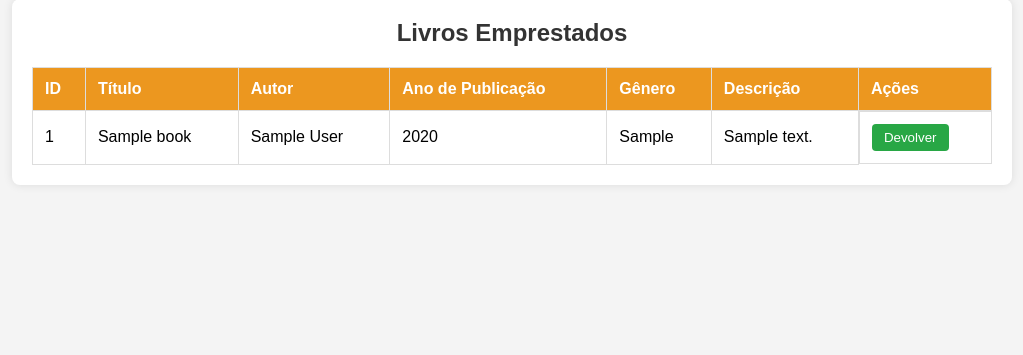
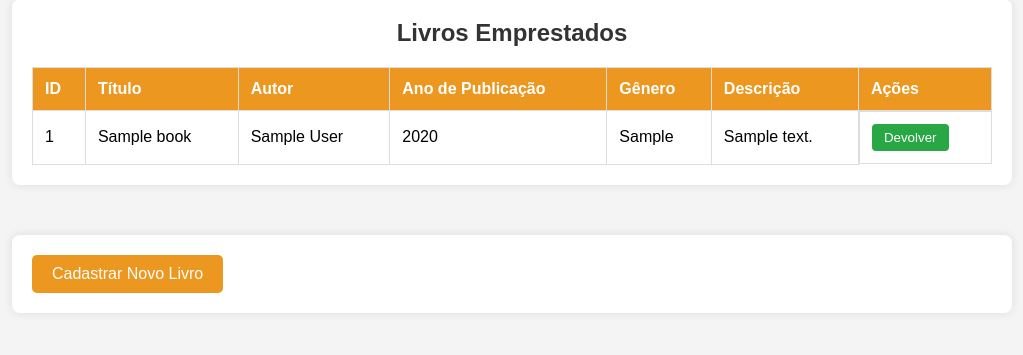
Before and after one commit to IMPedrosa/BiblioShare, a Flask app: page /my-books in a window 1280 px wide. Shown: the part 321-676 px from the top of the page, without its empty margins (128-1151 px from the left). Run offline with Flask 3, Linux system fonts and the light colour scheme; the visitor is signed in with stand-in values (Sample User, id 1); tables that the repository leaves empty hold one stand-in row (values such as "Sample post").

Commit message:
Update my-books.html

```diff
--- a/backend/src/templates/my-books.html
+++ b/backend/src/templates/my-books.html
@@ -200,6 +200,12 @@
       </table>
   </div>
 
+  <div class="container" style="text-align: left; margin-bottom: 20px;">
+    <button onclick="location.href='/register-book'" style="background-color: #ec971f; color: #fff; border: none; padding: 10px 20px; border-radius: 5px; cursor: pointer; font-size: 16px;">
+      Cadastrar Novo Livro
+    </button>
+  </div>
+
   <script>
     function editBook(id) {
       window.location.href = `/edit-book/${id}`;
```
